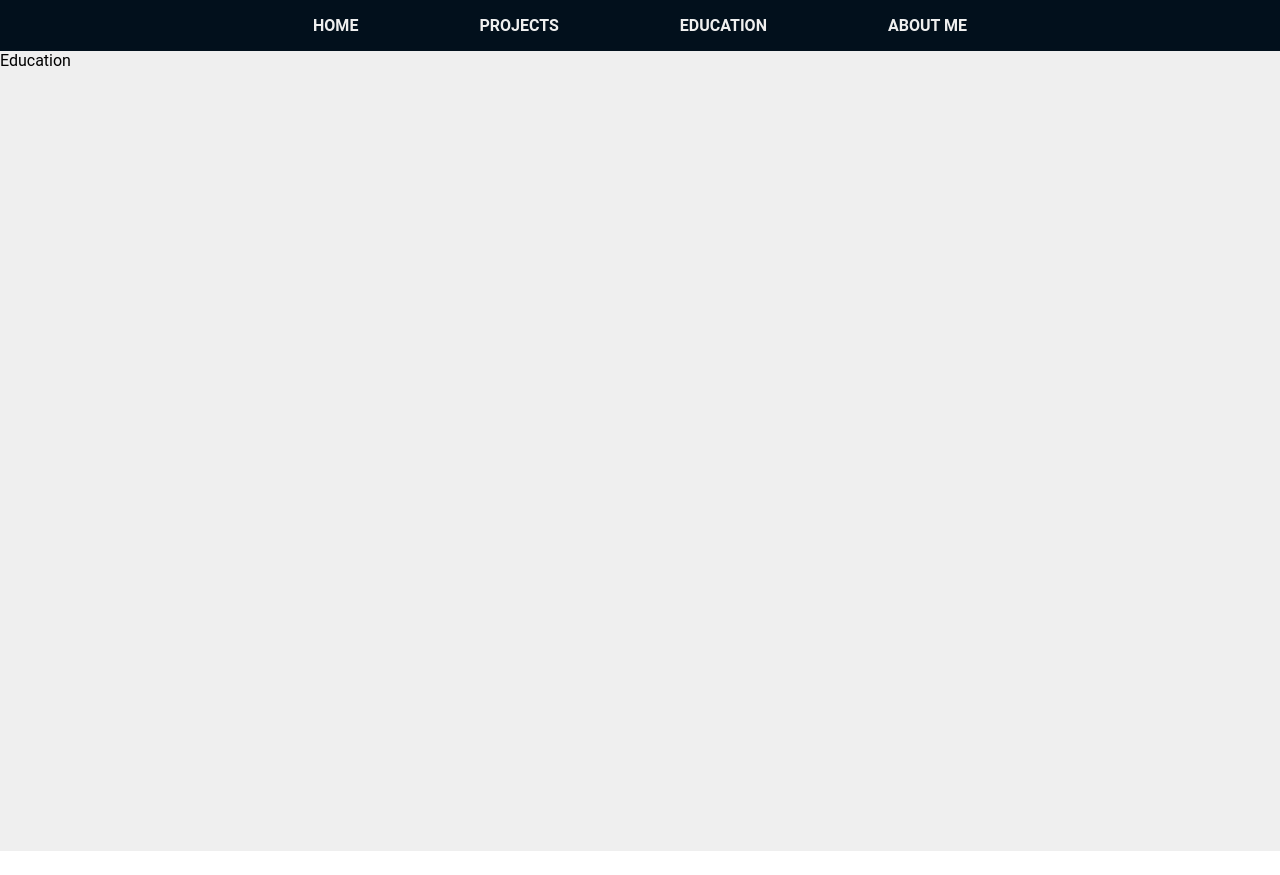
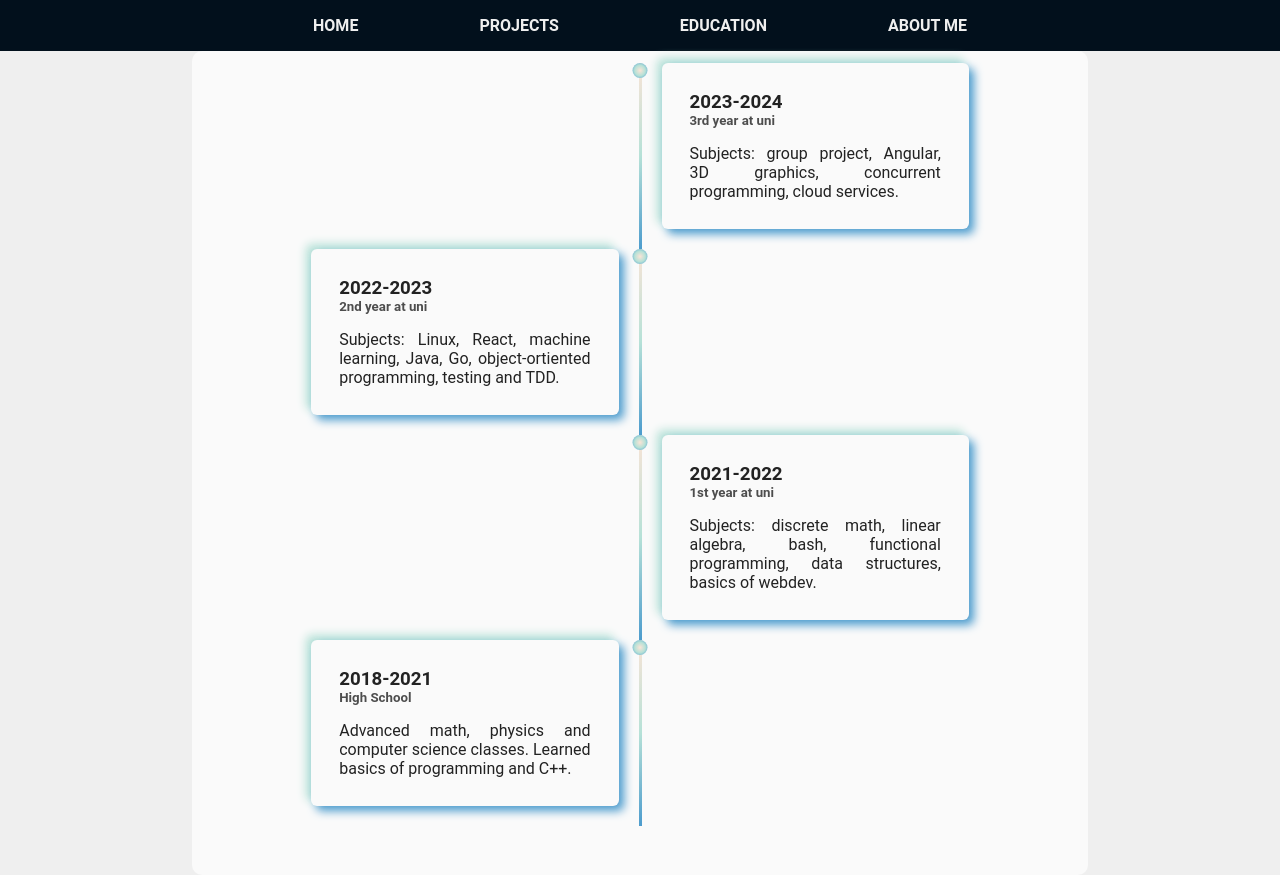
Before and after one commit to Karol-2/portfolio, a React (Create React App) app: page /education in a window 1280 px wide. Before the commit the page ends 851 px from the top, so only its background shows below. Built offline with nearby package versions, Linux system fonts and the light colour scheme.

Commit message:
added content to education page

```diff
--- /dev/null
+++ b/src/components/TimelineLeft.tsx
@@ -0,0 +1,23 @@
+import * as React from "react";
+
+export interface ITimelineLeftProps {
+  year: string;
+  title: string;
+  description: string;
+}
+
+export default function TimelineLeft(props: ITimelineLeftProps) {
+  return (
+    <>
+      <div className="timeline-component timeline-content">
+        <h3>{props.year}</h3>
+        <h5>{props.title}</h5>
+        <p>{props.description}</p>
+      </div>
+      <div className="timeline-middle">
+        <div className="timeline-circle"></div>
+      </div>
+      <div className="empty"></div>
+    </>
+  );
+}
--- /dev/null
+++ b/src/components/TimelineRight.tsx
@@ -0,0 +1,23 @@
+import * as React from "react";
+
+export interface ITimelineRightProps {
+  year: string;
+  title: string;
+  description: string;
+}
+
+export default function TimelineRight(props: ITimelineRightProps) {
+  return (
+    <>
+      <div className="empty"></div>
+      <div className="timeline-middle">
+        <div className="timeline-circle"></div>
+      </div>
+      <div className="timeline-component timeline-content">
+        <h3>{props.year}</h3>
+        <h5>{props.title}</h5>
+        <p>{props.description}</p>
+      </div>
+    </>
+  );
+}
--- a/src/pages/AboutMe.tsx
+++ b/src/pages/AboutMe.tsx
@@ -14,17 +14,16 @@ export default function AboutMe(props: IAboutMeProps) {
   const photoUrl: string =
     "https://avatars.githubusercontent.com/u/97386279?v=4";
 
-  const githubUrl: string = "https://github.com/Karol-2"
+  const githubUrl: string = "https://github.com/Karol-2";
 
   return (
     <div className="page-background grid">
       <div className="page basics">
-      <div>
-        <div className="circle-avatar">
-          <img src={photoUrl} alt="my face :)" className="avatar"></img>
-
-        </div>
-        <p>Karol Krawczykiewicz</p>
+        <div>
+          <div className="circle-avatar">
+            <img src={photoUrl} alt="my face :)" className="avatar"></img>
+          </div>
+          <p>Karol Krawczykiewicz</p>
         </div>
         <div className="features">
           <p>Uni Student</p>
@@ -32,7 +31,12 @@ export default function AboutMe(props: IAboutMeProps) {
           <p>Hawaiian Pizza Enjoyer</p>
           <p>Swiftie Stan</p>
         </div>
-        <button className="github-button" onClick={()=>redirectToUrl(githubUrl)}>MY GITHUB PROFILE</button>
+        <button
+          className="github-button"
+          onClick={() => redirectToUrl(githubUrl)}
+        >
+          MY GITHUB PROFILE
+        </button>
       </div>
       <div className="page info">
         <div className="interests">
@@ -60,8 +64,8 @@ export default function AboutMe(props: IAboutMeProps) {
             <FontAwesomeIcon icon={faGamepad} />
           </div>
           <p>
-            In my non-work-life I also enjoy video games, photograpy, star wars
-            lore and ground tennis.
+            In my non-work-life, I also enjoy video games, photography, star
+            wars lore and ground tennis.
           </p>
         </div>
       </div>
--- /dev/null
+++ b/src/pages/Education.scss
@@ -0,0 +1,80 @@
+@import "../styles/variables";
+@import "../styles/functions";
+@import "../styles/animations";
+
+.timeline {
+  width: 80%;
+  max-width: 800px;
+  margin: 0 auto;
+  display: flex;
+  flex-direction: column;
+  color: $dark;
+}
+
+.timeline-content {
+  padding: 20px;
+  background: $lighter;
+  -webkit-box-shadow: 5px 5px 10px $primary, -5px -5px 10px $secondary;
+  box-shadow: 5px 5px 10px $primary, -5px -5px 10px $secondary;
+  border-radius: 5px;
+  color: $dark;
+  padding: 1.75rem;
+
+  transition: 0.4s ease;
+  overflow-wrap: break-word !important;
+
+  margin: 1rem;
+  margin-bottom: 20px;
+  border-radius: 6px;
+
+  animation: fade-in 2s ease-in-out forwards;
+
+  p {
+    margin-bottom: 0;
+    text-align:justify;
+  }
+
+  h3 {
+    margin: 0;
+  }
+
+  h5 {
+    margin: 0;
+    opacity: 80%;
+  }
+}
+
+.timeline-component {
+  margin: 0px 20px 20px 20px;
+
+}
+
+@media screen and (min-width: 768px) {
+  .timeline {
+    display: grid;
+    grid-template-columns: 1fr 3px 1fr;
+  }
+
+  .timeline-middle {
+    position: relative;
+    background-image: $gradient;
+    width: 3px;
+    height: 100%;
+  }
+
+  .main-middle {
+    opacity: 0;
+  }
+
+  .timeline-circle {
+    position: absolute;
+    top: 0;
+    left: 50%;
+    width: 15px;
+    height: 15px;
+    border-radius: 50%;
+    background-image: $gradient-radial;
+    -webkit-transform: translateX(-50%);
+    transform: translateX(-50%);
+  }
+}
--- a/src/pages/Education.tsx
+++ b/src/pages/Education.tsx
@@ -1,12 +1,40 @@
-import * as React from 'react';
+import TimelineLeft from "../components/TimelineLeft";
+import TimelineRight from "../components/TimelineRight";
+import "../styles/layout.scss";
+import "./Education.scss";
 
-export interface IEducationProps {
-}
+export interface IEducationProps {}
 
-export default function Education (props: IEducationProps) {
+export default function Education(props: IEducationProps) {
   return (
-    <div>
-      Education
+    <div className="page-background">
+      <div className="page">
+        <div className="timeline">
+          <TimelineRight
+            year="2023-2024"
+            title="3rd year at uni"
+            description="Subjects: group project, Angular, 3D graphics, concurrent programming, cloud services."
+          />
+
+          <TimelineLeft
+            year="2022-2023"
+            title="2nd year at uni"
+            description="Subjects: Linux, React, machine learning, Java, Go, object-ortiented programming, testing and TDD."
+          />
+
+          <TimelineRight
+            year="2021-2022"
+            title="1st year at uni"
+            description="Subjects: discrete math, linear algebra, bash, functional programming, data structures, basics of webdev."
+          />
+
+          <TimelineLeft
+            year="2018-2021"
+            title="High School"
+            description="Advanced math, physics and computer science classes. Learned basics of programming and C++."
+          />
+        </div>
+      </div>
     </div>
   );
 }
--- a/src/pages/Home.scss
+++ b/src/pages/Home.scss
@@ -3,6 +3,9 @@
 @import "../styles/animations";
 @import "../styles/buttons";
 
+.page-home{
+    height: 100vh;
+}
 
 .gradient-bg {
     height: 100%;
@@ -55,7 +58,7 @@
         display: flex;
         justify-content: center;
 
-        button{
+        button {
             display: flex;
             justify-content: center;
             align-items: center;
--- a/src/pages/Home.tsx
+++ b/src/pages/Home.tsx
@@ -16,7 +16,7 @@ const link: string = "https://www.linkedin.com/in/krawczykiewicz-karol";
 export default function Home(props: IHomeProps) {
   return (
     <div className="page-background">
-      <div className="page">
+      <div className="page page-home">
         <div className="gradient-bg">
           <div className="content">
             <div className="info">
--- a/src/styles/_variables.scss
+++ b/src/styles/_variables.scss
@@ -5,4 +5,6 @@ $lighter: #FAFAFA;
 $dark: #222222;
 $darker: #02101C;
 
-$gradient: linear-gradient(135deg,#FCE4D6,#B6E1D7,#4B9BCD,)
+$gradient: linear-gradient(135deg,#FCE4D6,#B6E1D7,#4B9BCD,);
+$gradient-inverse: linear-gradient(0,#FCE4D6,#B6E1D7,#4B9BCD,);
+$gradient-radial: radial-gradient(#FCE4D6,#B6E1D7,#4B9BCD);
--- a/src/styles/layout.scss
+++ b/src/styles/layout.scss
@@ -11,7 +11,7 @@
 
 .page {
     border-radius: 10px;
-    height: 100vh;
+    min-height: 100vh;
     color: $darker;
     padding: 0.75em;
     background-color: $lighter;
```
